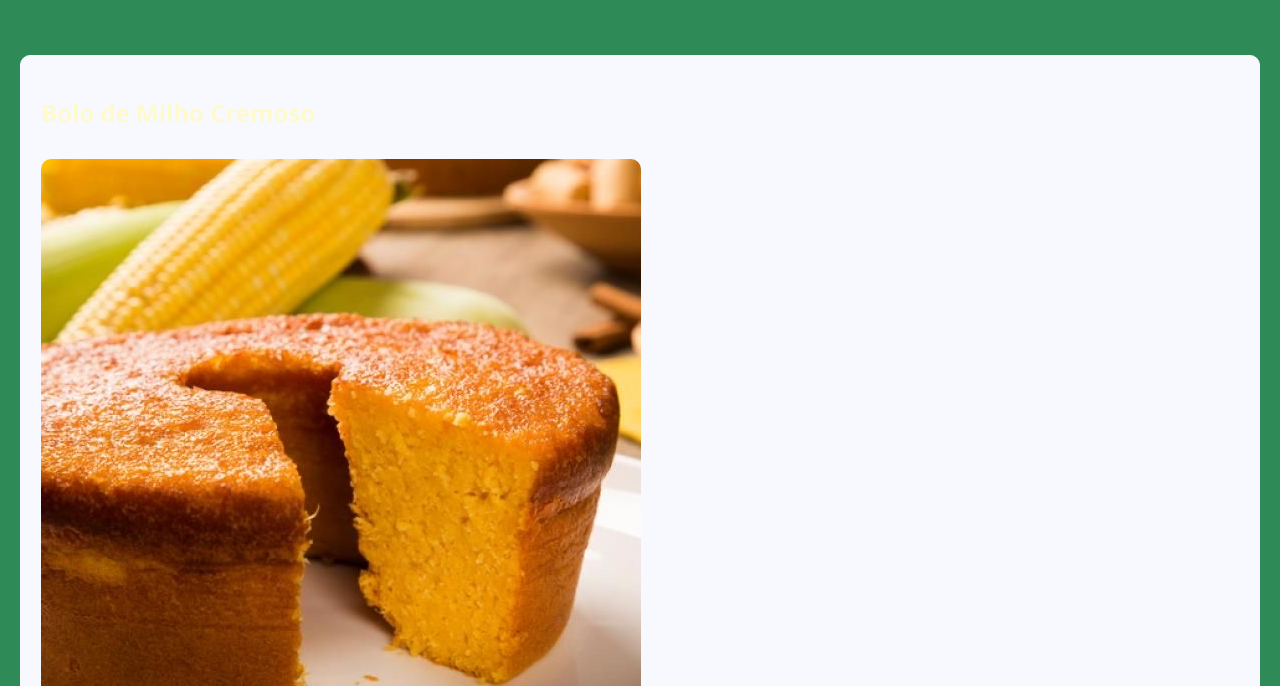
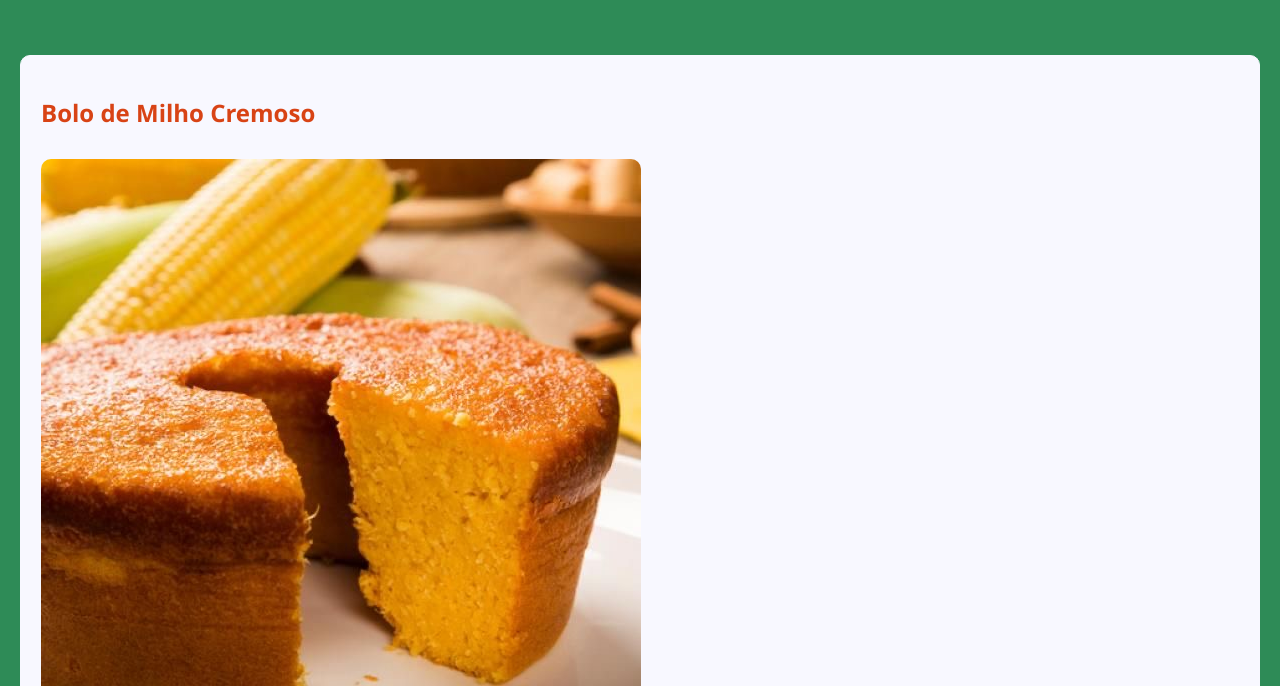
Before and after one commit to nicollyamor/Sabores-do-campo-projetoAGRINHO, a plain HTML site: page index.html in a window 1280 px wide. Shown: the part 114-800 px from the top of the page. Drawn offline with Linux system fonts and the light colour scheme.

Commit message:
Update style.css

```diff
--- a/style.css
+++ b/style.css
@@ -43,7 +43,7 @@ main {
 }
 
 h2 {
-  color: #FFFACD;
+  color: #d84315;
 }
 
 footer {
```
